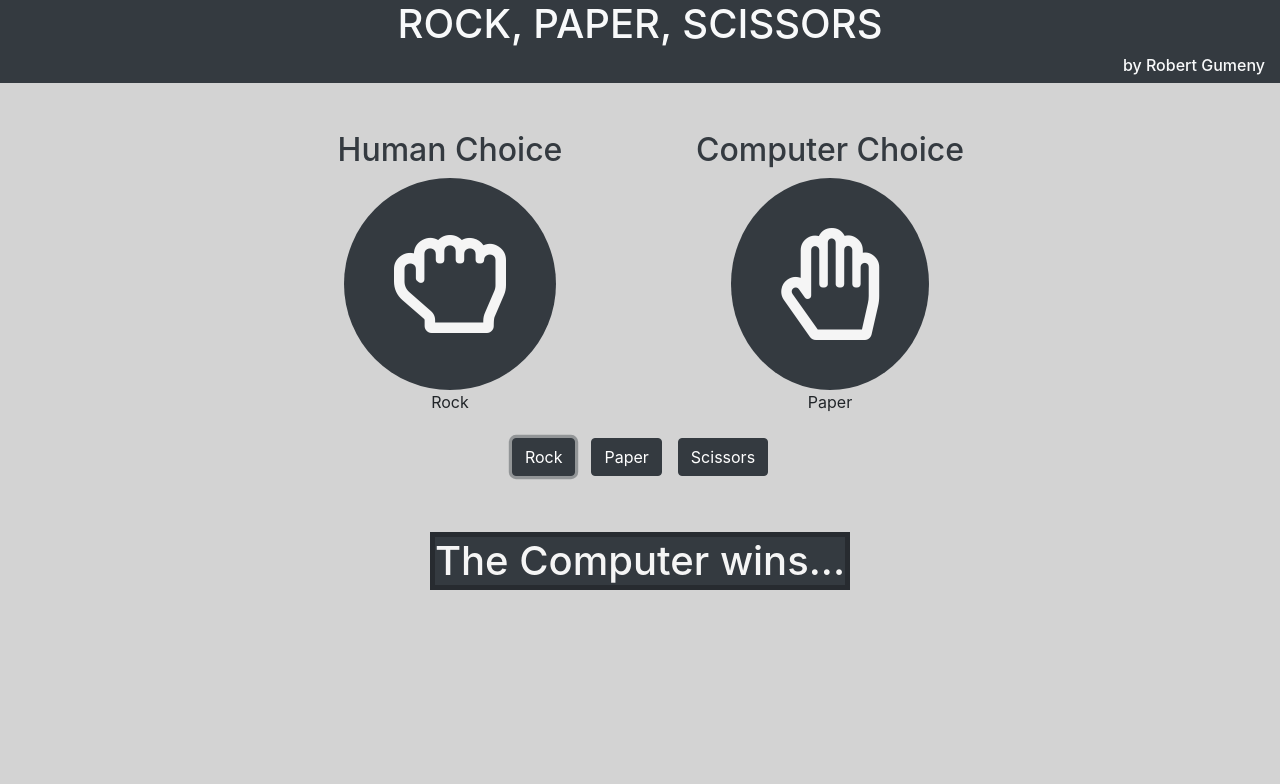
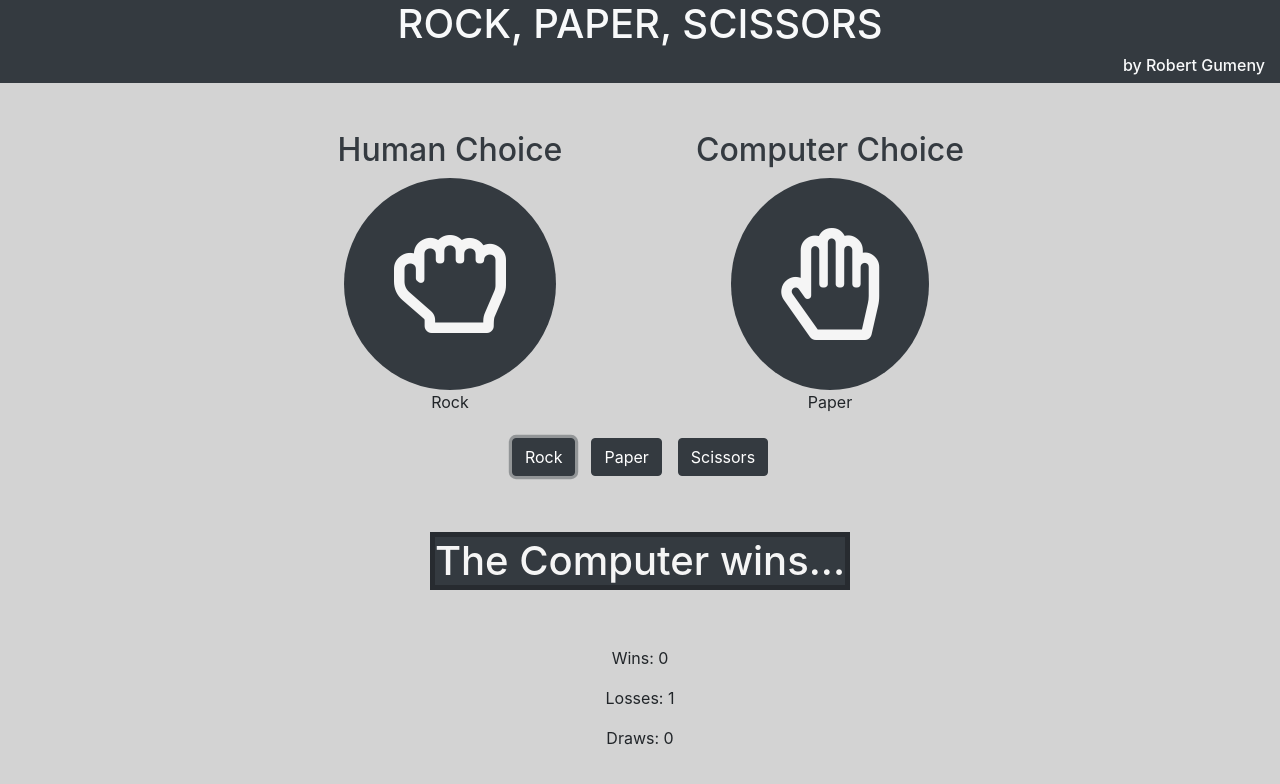
Before and after one commit to RobertGumeny/RPCWeek2, a plain HTML site: page index.html in a window 1280 px wide. Both pictures are taken after a click on the button "Rock". Drawn offline with nearby package versions, Linux system fonts and the light colour scheme.

Commit message:
Win/Loss/Draw counter finished

```diff
--- a/app.js
+++ b/app.js
@@ -4,6 +4,9 @@ let displays = [
   {paper: ""},
   {scissors: ""}
 ]
+let wins = 0
+let losses = 0
+let draws = 0
 
 // NOTE
 // Main game, receive human choice and run it against randomly generate computer choice to determine a winner
@@ -69,20 +72,26 @@ function computerChoice(){
 // NOTE
 // Run this function if the Human player wins
 function humanWins(){
+  wins++
   document.getElementById("declare-winner").innerText = "You win!!!"
   document.getElementById("declare-winner").className = "human-winner"
+  document.getElementById("wins").innerText = wins.toString()
 }
 // NOTE
 // Run this function if the Computer wins
 function humanLoses(){
+  losses++
   document.getElementById("declare-winner").innerText = "The Computer wins..."
   document.getElementById("declare-winner").className = "computer-winner"
+  document.getElementById("losses").innerText = losses.toString()
 }
 // NOTE
 // Run this function if it is a tie
 function tieGame(){
+  draws++
   document.getElementById("declare-winner").innerText = "It's a draw"
   document.getElementById("declare-winner").className = "tie-game"
+  document.getElementById("draws").innerText = draws.toString()
 }
 // NOTE
 // Change Computer Viewport when Rock is selected
--- a/index.html
+++ b/index.html
@@ -43,7 +43,14 @@
            <button type="button" class="btn btn-dark m-2" onclick="playGame('scissors')">Scissors</button>
         </div>
         <div class="row mt-5 justify-content-center">
-          <h1 id="declare-winner"class="winner">Make a selection!</h1>
+          <h1 id="declare-winner" class="winner">Make a selection!</h1>
+        </div>
+        <div class="row mt-5 text-center">
+          <div class="col-12">
+            <p>Wins: <span id="wins">0</span></p>
+            <p>Losses: <span id="losses">0</span></p>
+            <p>Draws: <span id="draws">0</span></p>
+          </div>
         </div>
       </main>
     <!-- Optional JavaScript -->
```
